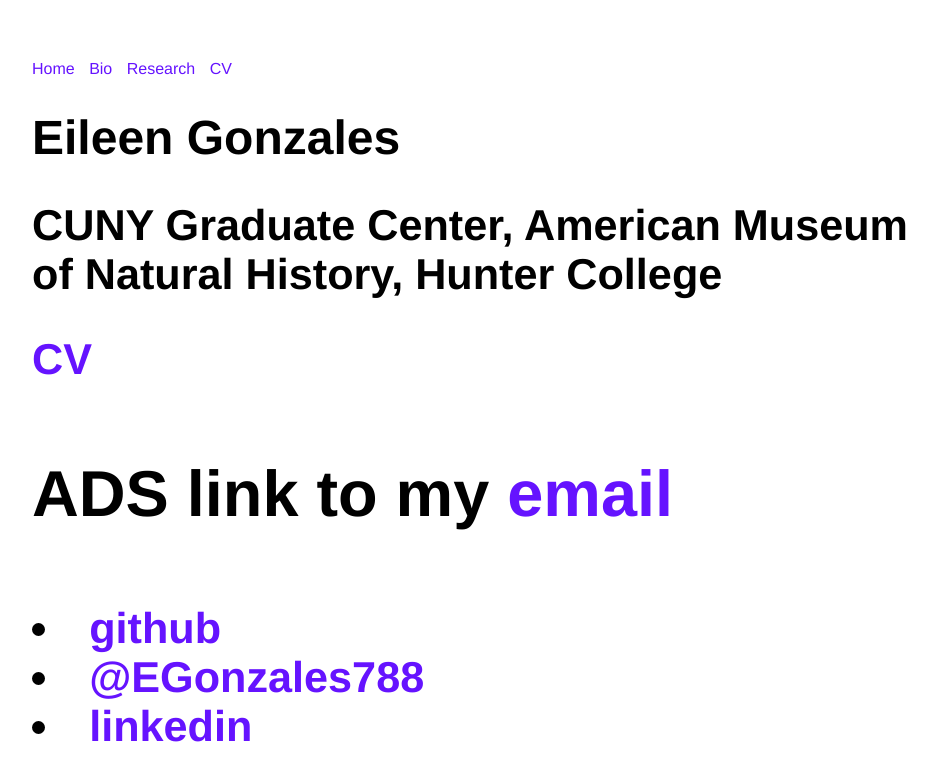
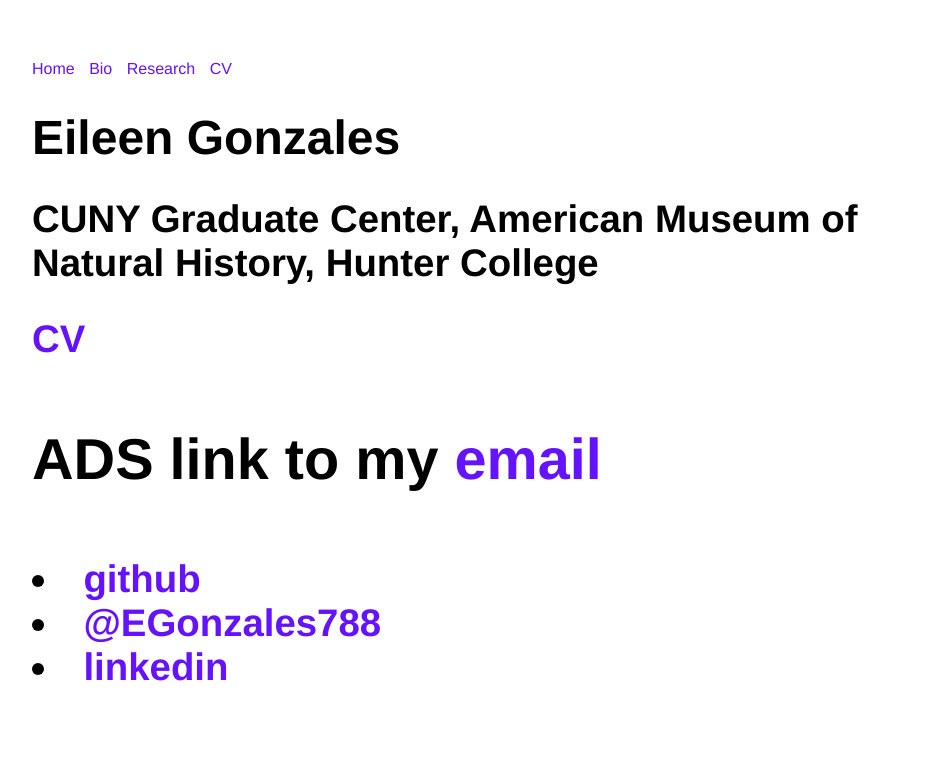
Before and after one commit to ECGonzales/ECGonzales.github.io, a Jekyll site: the page built from CV/index.html, in a window 1280 px wide. Shown: the top 781 px of the page, without its empty margins (160-1097 px from the left). Built offline with Jekyll 4.4.1, drawn with Linux system fonts in a browser that asks for light colours.

Commit message:
Update main.css
text format for each page

```diff
--- a/css/main.css
+++ b/css/main.css
@@ -20,6 +20,28 @@
 p {font-size: 1.5em; line-height: 1.4em; color: #000000;}
 footer {border-top: 1px solid #d5d5d5; font-size: .8em;}
 
+/* Bio */
+.bio { margin: 0px 0px 60px;}
+.bio p { padding-bottom: 5px;}
+.bio h1 { font-size: 3em; }
+.bio h2 { font-size: 2.4em; }
+.bio h3 { font-size: 1.6em; }
+.bio a:hover { font-weight: bold;}
+
+/* research */
+.research { margin: 0px 0px 60px; }
+.research h1 { font-size: 3em; }
+.research h2 { font-size: 2.4em; }
+.research h3 { font-size: 1.6em; }
+.research p { font-size: 1.4em; line-height: 1.4em; color: #333;}
+
+/* CV */
+.cv { margin: 0px 0px 60px; }
+.cv h1 { font-size: 3em; }
+.cv h2 { font-size: 2.4em; }
+.cv h3 { font-size: 1.6em; }
+
+
 /* Not Sure what these two lines do*/
 ul.posts {
     margin: 20px auto 40px;
```
